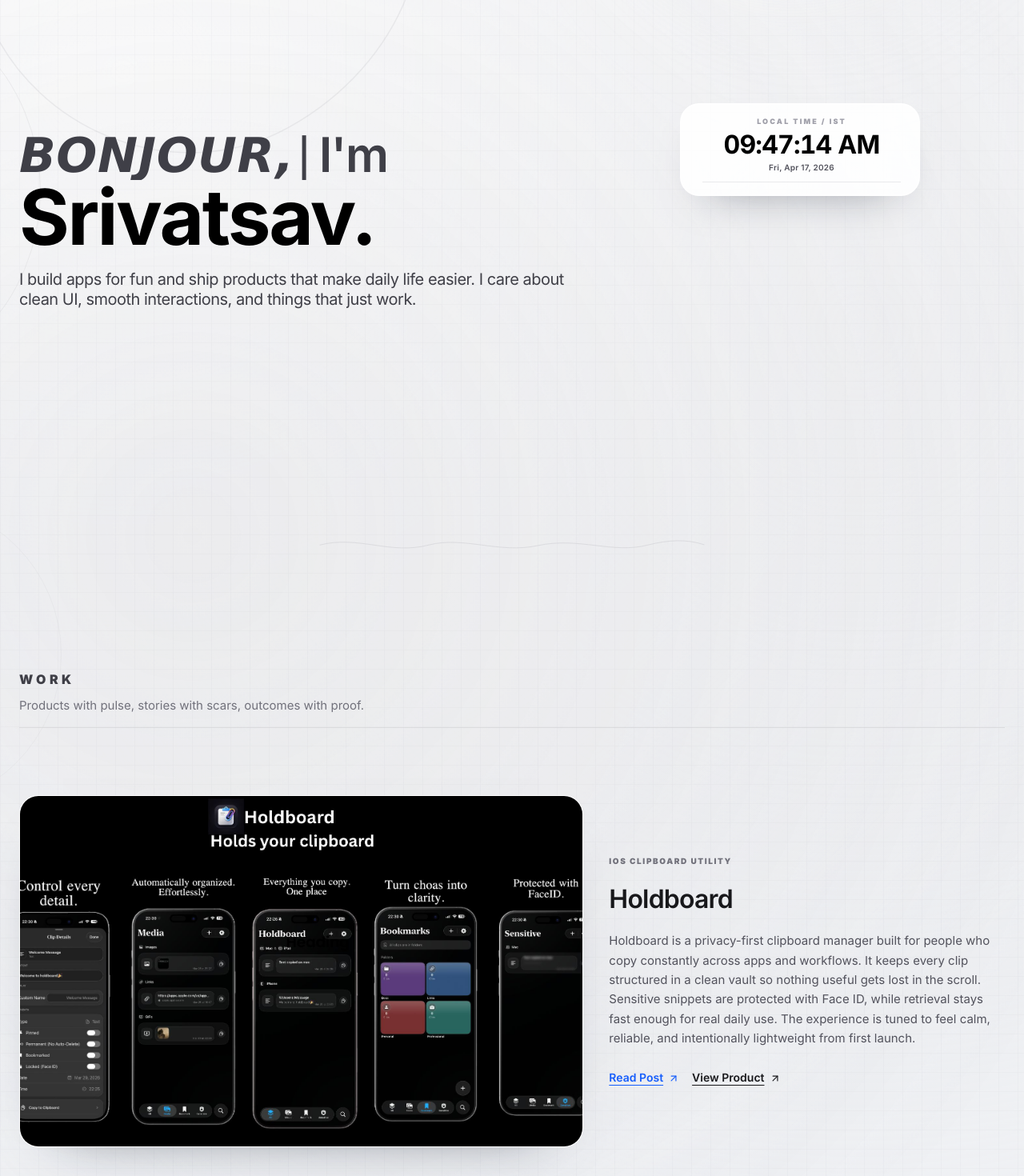
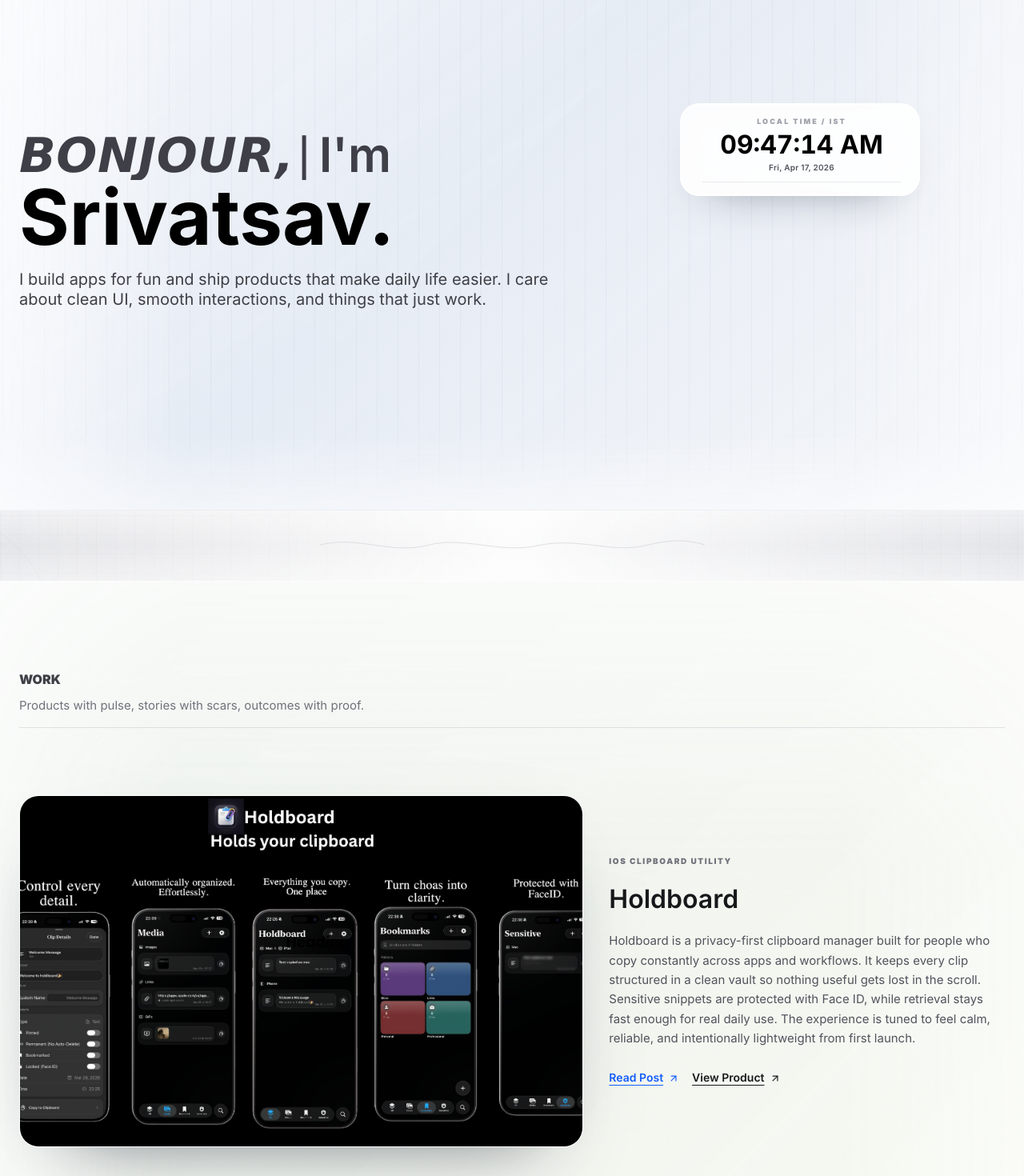
Before and after one commit to Srivatsav0511/srivatsav-Portfolio, a Next.js app: page / in a window 1280 px wide. Shown: the part 220-1690 px from the top of the page at 80% size. Built offline with nearby package versions, Linux system fonts and the light colour scheme.

Commit message:
Font updates

```diff
--- a/app/blog/factread/page.tsx
+++ b/app/blog/factread/page.tsx
@@ -73,6 +73,10 @@
       <main className="relative z-10 max-w-3xl mx-auto px-5 md:px-6 pb-16 md:pb-20 space-y-10">
         {[
           {
+            title: 'Tech stack',
+            body: 'SwiftUI, iOS, AVFoundation.',
+          },
+          {
             title: 'Why I built FactRead',
             body: 'I built FactRead because most learning apps try to do too many things at once and end up feeling noisy. I wanted a format that fits real life where people learn in short bursts between tasks, travel, and work. Instead of endless feeds and distraction loops, the app focuses on one fact at a time with clear progression. The goal was to make learning feel light and repeatable so users can come back daily without fatigue.',
           },
--- a/app/blog/holdboard/page.tsx
+++ b/app/blog/holdboard/page.tsx
@@ -68,6 +68,10 @@
       <main className="relative z-10 max-w-3xl mx-auto px-5 md:px-6 pb-16 md:pb-20 space-y-10">
         {[
           {
+            title: 'Tech stack',
+            body: 'SwiftUI, iOS, LocalAuthentication.',
+          },
+          {
             title: 'Why Holdboard was built',
             body: 'Holdboard started from a repeat pain in real work sessions: copied content is temporary, but tasks are not. During debugging, payments, support chats, and content writing, I needed more than one active clip. iOS clipboard behavior is intentionally simple, so critical items like OTPs and links were frequently lost when I copied the next item. I built Holdboard to solve this gap with a product that feels quick during normal typing, but reliable and private when content is sensitive.',
             points: [
@@ -125,7 +129,7 @@
               'Initial bug class: expiry and manual actions collided, causing unexpected removals.',
               'Second bug class: ordering/race issues created inconsistent cleanup timing.',
               'Fix approach: separate retention evaluation from UI mutation path and revalidate before delete.',
-              'Result: predictable retention behavior with lower risk of accidental loss.',
+              'Outcome: predictable retention behavior with lower risk of accidental loss.',
             ],
           },
           {
--- a/app/blog/moneyformula/page.tsx
+++ b/app/blog/moneyformula/page.tsx
@@ -73,6 +73,10 @@
       <main className="relative z-10 max-w-3xl mx-auto px-5 md:px-6 pb-16 md:pb-20 space-y-10">
         {[
           {
+            title: 'Tech stack',
+            body: 'SwiftUI, iOS.',
+          },
+          {
             title: 'Why I built MoneyFormula',
             body: 'I built MoneyFormula after repeatedly jumping between random websites, notes, and calculators for basic financial planning. The results were often hard to trust, and every tool used a different format, which slowed down simple decisions. I wanted a single place where everyday formulas felt clear, consistent, and quick to run. The app was designed so users can move from question to confident answer in seconds without spreadsheet-level friction.',
           },
--- a/app/blog/pureclick/page.tsx
+++ b/app/blog/pureclick/page.tsx
@@ -68,6 +68,10 @@
       <main className="relative z-10 max-w-3xl mx-auto px-5 md:px-6 pb-16 md:pb-20 space-y-10">
         {[
           {
+            title: 'Tech stack',
+            body: 'React Native, Android.',
+          },
+          {
             title: 'Why I built Pureclick',
             body: 'I built Pureclick because most wallpaper apps felt heavy, ad-driven, and frustrating even before finding a good wallpaper. I wanted a calmer experience where visual quality is the priority and browsing feels smooth from the first swipe. The product started as a personal need for better wallpapers without noisy UI patterns. Over time it became a focused app built around speed, clean discovery, and reliable preview behavior.',
           },
--- a/app/globals.css
+++ b/app/globals.css
@@ -5,8 +5,20 @@
   --background: #f2f4f7;
   --foreground: #0a0a0a;
   --ease-smooth: cubic-bezier(0.22, 1, 0.36, 1);
+  --ease-premium: cubic-bezier(0.16, 1, 0.3, 1);
+  --radius-glass-sm: 14px;
+  --radius-glass-md: 22px;
+  --radius-glass-lg: 32px;
+  --glass-border: rgba(255, 255, 255, 0.92);
+  --glass-bg: rgba(255, 255, 255, 0.82);
+  --glass-bg-strong: rgba(255, 255, 255, 0.9);
+  --glass-shadow: 0 24px 56px -36px rgba(15, 23, 42, 0.5), inset 0 1px 0 rgba(255, 255, 255, 0.84), inset 0 -1px 0 rgba(255, 255, 255, 0.42);
+  --glass-shadow-deep: 0 38px 92px -58px rgba(15, 23, 42, 0.72), inset 0 1px 0 rgba(255, 255, 255, 0.82);
+  --section-py-mobile: 5rem;
+  --section-py-desktop: 7rem;
   --font-sf-pro-text: "SF Pro Text", "SF Pro Display", -apple-system, BlinkMacSystemFont, "Helvetica Neue", Arial, sans-serif;
-  --font-sf-pro-display: "SF Pro Display", "SF Pro Text", -apple-system, BlinkMacSystemFont, "Helvetica Neue", Arial, sans-serif;
+  --font-sf-pro-display: "SF Pro Display", "New York", "SF Pro Text", -apple-system, BlinkMacSystemFont, "Helvetica Neue", Arial, sans-serif;
+  --font-editorial-display: "New York", "Iowan Old Style", "SF Pro Display", Georgia, serif;
   --font-mono-stack: ui-monospace, SFMono-Regular, Menlo, Monaco, Consolas, "Liberation Mono", "Courier New", monospace;
   --font-cursive-display: "Bradley Hand", "Segoe Print", "Comic Sans MS", "Marker Felt", cursive;
 }
@@ -35,6 +47,7 @@
 h5,
 h6 {
   font-family: var(--font-sf-pro-display);
+  letter-spacing: 0;
 }
 
 .greeting-script {
@@ -104,11 +117,129 @@
 }
 
 .glass-surface {
-  border: 1px solid rgba(255, 255, 255, 0.96);
-  background: rgba(255, 255, 255, 0.88);
+  border: 1px solid var(--glass-border);
+  background: var(--glass-bg-strong);
   -webkit-backdrop-filter: blur(18px) saturate(122%);
   backdrop-filter: blur(18px) saturate(122%);
-  box-shadow: 0 24px 56px -36px rgba(15, 23, 42, 0.5), inset 0 1px 0 rgba(255, 255, 255, 0.8), inset 0 -1px 0 rgba(255, 255, 255, 0.46);
+  box-shadow: var(--glass-shadow);
+}
+
+.premium-section {
+  position: relative;
+  isolation: isolate;
+}
+
+.premium-section::before {
+  content: "";
+  position: absolute;
+  inset: 0;
+  pointer-events: none;
+  opacity: 0.72;
+  background:
+    linear-gradient(180deg, rgba(255, 255, 255, 0.36), transparent 18%),
+    linear-gradient(90deg, transparent, rgba(255, 255, 255, 0.28), transparent);
+  mask-image: linear-gradient(180deg, transparent, black 12%, black 84%, transparent);
+  z-index: -1;
+}
+
+.cinematic-media {
+  position: relative;
+  box-shadow: var(--glass-shadow-deep);
+}
+
+.cinematic-media::after {
+  content: "";
+  position: absolute;
+  inset: 0;
+  pointer-events: none;
+  background:
+    radial-gradient(circle at 50% 12%, rgba(255, 255, 255, 0.24), transparent 34%),
+    linear-gradient(180deg, rgba(255, 255, 255, 0.16), transparent 28%, rgba(15, 23, 42, 0.08));
+  mix-blend-mode: soft-light;
+}
+
+.premium-display {
+  font-family: var(--font-editorial-display);
+  letter-spacing: 0;
+}
+
+.room-section {
+  position: relative;
+  isolation: isolate;
+  overflow: hidden;
+  box-shadow:
+    inset 0 1px 0 rgba(255, 255, 255, 0.72),
+    inset 0 -1px 0 rgba(15, 23, 42, 0.07);
+}
+
+.room-section > * {
+  position: relative;
+  z-index: 1;
+}
+
+.room-section::before,
+.room-section::after {
+  content: "";
+  position: absolute;
+  inset: 0;
+  pointer-events: none;
+}
+
+.room-section::before {
+  opacity: 0.72;
+  background-size: 26px 26px, 100% 100%;
+  background-position: center;
+  mix-blend-mode: multiply;
+}
+
+.room-section::after {
+  opacity: 0.86;
+  background:
+    linear-gradient(180deg, rgba(255, 255, 255, 0.76), transparent 10%, transparent 88%, rgba(255, 255, 255, 0.54)),
+    linear-gradient(90deg, rgba(255, 255, 255, 0.7), transparent 18%, transparent 82%, rgba(255, 255, 255, 0.5));
+}
+
+.room-hero {
+  background:
+    linear-gradient(135deg, rgba(247, 249, 252, 0.98), rgba(229, 235, 244, 0.94) 46%, rgba(244, 246, 249, 0.98));
+}
+
+.room-hero::before {
+  background-image:
+    linear-gradient(to right, rgba(148, 163, 184, 0.13) 1px, transparent 1px),
+    linear-gradient(145deg, rgba(255, 255, 255, 0.82), transparent 52%);
+}
+
+.room-work {
+  background:
+    linear-gradient(135deg, rgba(235, 241, 236, 0.98), rgba(247, 249, 241, 0.94) 45%, rgba(226, 236, 232, 0.98));
+}
+
+.room-work::before {
+  background-image:
+    linear-gradient(45deg, rgba(71, 85, 105, 0.08) 1px, transparent 1px),
+    linear-gradient(135deg, rgba(255, 255, 255, 0.82), transparent 56%);
+}
+
+.room-contact {
+  background:
+    linear-gradient(135deg, rgba(245, 239, 232, 0.98), rgba(250, 248, 244, 0.96) 42%, rgba(231, 235, 239, 0.98));
+}
+
+.room-contact::before {
+  background-image:
+    linear-gradient(to bottom, rgba(120, 113, 108, 0.11) 1px, transparent 1px),
+    linear-gradient(120deg, rgba(255, 255, 255, 0.84), transparent 58%);
+}
+
+.room-threshold {
+  position: relative;
+  z-index: 2;
+  background:
+    linear-gradient(90deg, transparent, rgba(255, 255, 255, 0.88), transparent),
+    linear-gradient(180deg, rgba(255, 255, 255, 0.18), rgba(15, 23, 42, 0.04), rgba(255, 255, 255, 0.18));
+  -webkit-backdrop-filter: blur(14px) saturate(116%);
+  backdrop-filter: blur(14px) saturate(116%);
 }
 
 button:active,
--- a/components/layout/HomeAssembly.tsx
+++ b/components/layout/HomeAssembly.tsx
@@ -188,6 +188,10 @@
   const introActive = playIconIntro && !reduceMotion;
   const iconRainItems = isMobile ? ICON_RAIN_ITEMS_MOBILE : ICON_RAIN_ITEMS_DESKTOP;
   const introSlowdown = isMobile ? MOBILE_INTRO_SLOWDOWN : DESKTOP_INTRO_SLOWDOWN;
+  const sectionReveal = {
+    hidden: { opacity: 0, y: 34, scale: 0.985, filter: 'blur(10px)' },
+    visible: { opacity: 1, y: 0, scale: 1, filter: 'blur(0px)' },
+  };
 
   useEffect(() => {
     if (typeof window === 'undefined') return;
@@ -241,7 +245,7 @@
 
     const syncIntroToHeroVisibility = () => {
       if (!isHeroSectionVisible()) {
-        setPlayIconIntro(false);
+        setPlayIconIntro((prev) => (prev ? false : prev));
       }
     };
 
@@ -281,31 +285,8 @@
       setPlayIconIntro(false);
     }, introDurationMs);
 
-    const playImpactAudio = () => {
-      try {
-        const AudioCtx = window.AudioContext || (window as typeof window & { webkitAudioContext?: typeof AudioContext }).webkitAudioContext;
-        if (!AudioCtx) return;
-        const ctx = new AudioCtx();
-        const osc = ctx.createOscillator();
-        const gain = ctx.createGain();
-        osc.type = 'triangle';
-        osc.frequency.setValueAtTime(120, ctx.currentTime);
-        osc.frequency.exponentialRampToValueAtTime(68, ctx.currentTime + 0.08);
-        gain.gain.setValueAtTime(0.0001, ctx.currentTime);
-        gain.gain.exponentialRampToValueAtTime(0.09, ctx.currentTime + 0.012);
-        gain.gain.exponentialRampToValueAtTime(0.0001, ctx.currentTime + 0.09);
-        osc.connect(gain);
-        gain.connect(ctx.destination);
-        osc.start();
-        osc.stop(ctx.currentTime + 0.1);
-      } catch {
-        // Ignore when autoplay/audio contexts are blocked.
-      }
-    };
-
     const pulseImpact = () => {
       triggerImpactHaptic();
-      playImpactAudio();
     };
 
     const sideImpactTimers = iconRainItems.map((item) =>
@@ -394,6 +375,7 @@
         transition={{ duration: reduceMotion ? 0.01 : 0.72, ease: [0.22, 1, 0.36, 1] }}
       >
         <motion.div
+          className="premium-section room-section room-hero"
           initial={{ opacity: 0, y: 18, filter: 'blur(4px)' }}
           animate={{ opacity: 1, y: 0, filter: 'blur(0px)' }}
           transition={{ duration: reduceMotion ? 0.01 : 0.62, delay: reduceMotion ? 0 : 0.08, ease: [0.22, 1, 0.36, 1] }}
@@ -401,6 +383,7 @@
           <Hero introActive={introActive} />
         </motion.div>
         <motion.div
+          className="room-threshold"
           initial={{ opacity: 0, scaleX: 0.94 }}
           whileInView={{ opacity: 1, scaleX: 1 }}
           viewport={{ once: true, amount: 0.9 }}
@@ -409,13 +392,17 @@
           <WaveDivider />
         </motion.div>
         <motion.div
-          initial={{ opacity: 0, y: 20, filter: 'blur(6px)' }}
-          animate={{ opacity: 1, y: 0, filter: 'blur(0px)' }}
-          transition={{ duration: reduceMotion ? 0.01 : 0.6, delay: reduceMotion ? 0 : 0.12 }}
+          className="premium-section room-section room-work"
+          variants={sectionReveal}
+          initial="hidden"
+          whileInView="visible"
+          viewport={{ once: true, amount: 0.18 }}
+          transition={{ duration: reduceMotion ? 0.01 : 0.74, delay: reduceMotion ? 0 : 0.04, ease: [0.16, 1, 0.3, 1] }}
         >
           <Work />
         </motion.div>
         <motion.div
+          className="room-threshold"
           initial={{ opacity: 0, scaleX: 0.94 }}
           whileInView={{ opacity: 1, scaleX: 1 }}
           viewport={{ once: true, amount: 0.9 }}
@@ -424,10 +411,12 @@
           <WaveDivider />
         </motion.div>
         <motion.div
-          initial={{ opacity: 0, y: 20, filter: 'blur(6px)' }}
-          whileInView={{ opacity: 1, y: 0, filter: 'blur(0px)' }}
+          className="premium-section room-section room-contact"
+          variants={sectionReveal}
+          initial="hidden"
+          whileInView="visible"
           viewport={{ once: true, amount: 0.25 }}
-          transition={{ duration: reduceMotion ? 0.01 : 0.6 }}
+          transition={{ duration: reduceMotion ? 0.01 : 0.74, ease: [0.16, 1, 0.3, 1] }}
         >
           <Contact />
         </motion.div>
--- a/components/sections/Hero.tsx
+++ b/components/sections/Hero.tsx
@@ -8,6 +8,7 @@
 
 export default function Hero({ introActive = false }: { introActive?: boolean }) {
   const sectionRef = useRef<HTMLElement | null>(null);
+  const didPulseForCycleRef = useRef(false);
   const [index, setIndex] = useState(0);
   const [typedGreeting, setTypedGreeting] = useState('');
   const [phase, setPhase] = useState<'typing' | 'holding' | 'deleting'>('typing');
@@ -66,10 +67,19 @@
   }, []);
 
   useEffect(() => {
-    if (isHeroInView && phase === 'typing' && typedGreeting.length > 0) {
+    if (!isHeroInView || phase !== 'typing' || typedGreeting.length === 0) return;
+    // Keep tactile feedback intentional: one subtle pulse per greeting cycle.
+    if (!didPulseForCycleRef.current) {
+      didPulseForCycleRef.current = true;
       triggerSubtleHaptic();
     }
   }, [isHeroInView, phase, typedGreeting]);
+
+  useEffect(() => {
+    if (typedGreeting.length === 0) {
+      didPulseForCycleRef.current = false;
+    }
+  }, [typedGreeting]);
 
   useEffect(() => {
     const activeGreeting = GREETINGS[index];
@@ -149,7 +159,7 @@
             }
             viewport={{ once: true, amount: 0.7 }}
             transition={{ duration: introActive ? 0.82 : 0.45, delay: 0.05, ease: [0.22, 1, 0.36, 1] }}
-            className="text-5xl md:text-8xl font-bold mt-1.5 mb-5 md:mb-6 tracking-tight text-black leading-[0.9] md:leading-[0.86] text-balance"
+            className="premium-display text-5xl md:text-8xl font-bold mt-1.5 mb-5 md:mb-6 text-black leading-[0.9] md:leading-[0.86] text-balance"
           >
             Srivatsav.
           </motion.h1>
@@ -159,7 +169,7 @@
             whileInView={{ opacity: 1, y: 0 }}
             viewport={{ once: true, amount: 0.7 }}
             transition={{ duration: 0.5, delay: 0.1 }}
-            className="mb-5 md:mb-6 max-w-3xl text-base md:text-xl font-normal tracking-tight text-zinc-700 leading-tight"
+            className="mb-5 md:mb-6 max-w-3xl text-base md:text-xl font-normal text-zinc-700 leading-tight"
           >
             <p>
              I build apps for fun and ship products that make daily life easier. I care about clean UI, smooth interactions, and things that just work.
--- a/components/sections/Work.tsx
+++ b/components/sections/Work.tsx
@@ -21,7 +21,7 @@
 
   if (previews.length === 1) {
     return (
-      <div className="relative w-full aspect-[16/10] overflow-hidden rounded-3xl border border-white/70 bg-white/60 shadow-[0_28px_70px_-55px_rgba(15,23,42,0.7)] backdrop-blur-xl">
+      <div className="cinematic-media relative w-full aspect-[16/10] overflow-hidden rounded-3xl border border-white/70 bg-white/60 backdrop-blur-xl">
         <Image
           src={previews[0]}
           alt={`${project.title} preview`}
@@ -39,7 +39,7 @@
       {previews.map((src, idx) => (
         <div
           key={`${project.title}-${idx}`}
-          className="relative aspect-[9/18] overflow-hidden rounded-[20px] border border-white/75 bg-white/70 shadow-[0_20px_48px_-38px_rgba(15,23,42,0.7)] backdrop-blur-xl"
+          className="cinematic-media relative aspect-[9/18] overflow-hidden rounded-[20px] border border-white/75 bg-white/70 backdrop-blur-xl"
         >
           <Image
             src={src}
@@ -73,7 +73,7 @@
 
         <div className="md:col-span-5 space-y-4 md:space-y-5">
           <p className="text-[10px] font-black uppercase tracking-[0.16em] text-zinc-500">{project.subtitle}</p>
-          <h3 className="text-2xl md:text-[2rem] leading-tight font-semibold tracking-tight text-zinc-900">{project.title}</h3>
+          <h3 className="premium-display text-2xl md:text-[2rem] leading-tight font-semibold text-zinc-900">{project.title}</h3>
           <p className="max-w-[52ch] text-sm md:text-[15px] leading-relaxed text-zinc-600">{project.description}</p>
 
           <div className="flex flex-wrap items-center gap-4 pt-2">
@@ -98,8 +98,6 @@
             ) : (
               <Link
                 href={project.link}
-                target="_blank"
-                rel="noreferrer"
                 className="inline-flex items-center gap-1.5 text-sm font-semibold text-zinc-900 underline underline-offset-4 decoration-1 transition-colors hover:text-zinc-600"
               >
                 View Product
```
Also changed, not shown: app/blog/codeclarity/page.tsx (+7 -0 lines), app/blog/quickcv/page.tsx (+7 -0 lines), components/layout/Navbar.tsx (+9 -2 lines), components/sections/Contact.tsx (+5 -14 lines).
